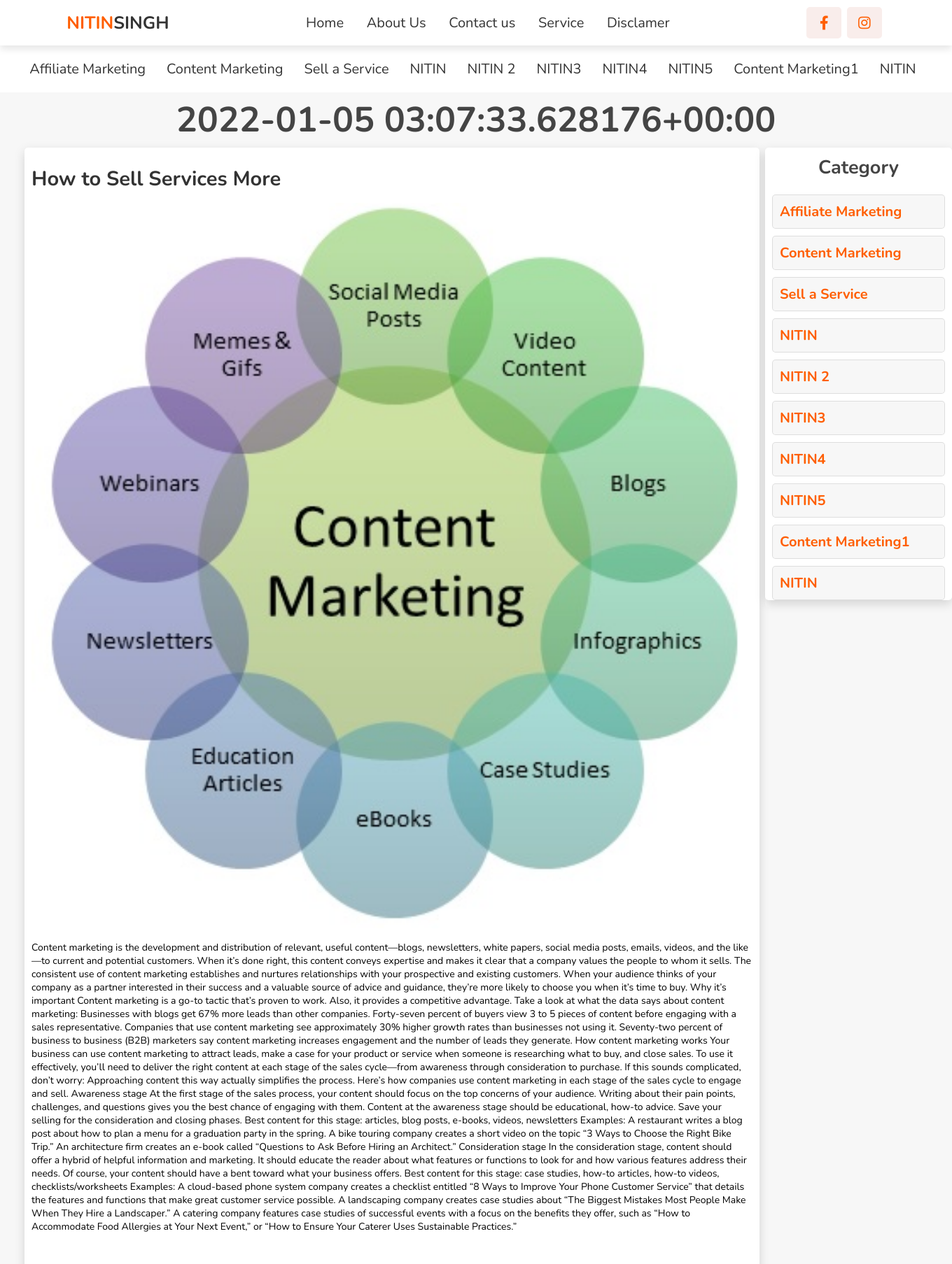
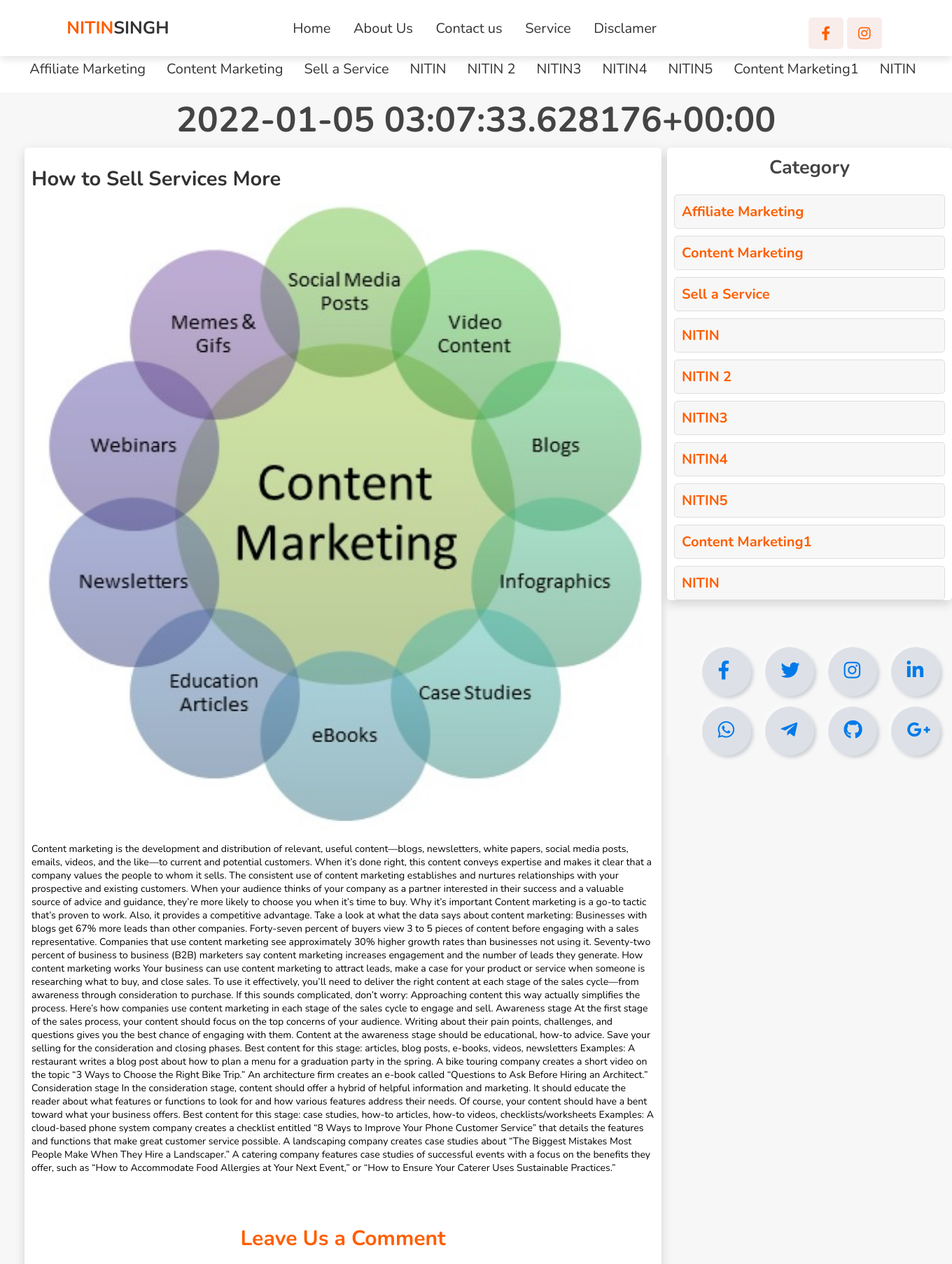
Before and after one commit to ns377792/myblog, a Django app: page /blog/content-marketing in a window 1360 px wide. Shown: the top 1807 px of the page at 70% size. Run offline with Django 4.2, Linux system fonts and the light colour scheme; data comes from the database, SQL or seed files in the repository; both versions use the stored data as it was after the commit.

Commit message:
fix some issue & added social media icon

```diff
--- a/Blogging/settings.py
+++ b/Blogging/settings.py
@@ -32,9 +32,6 @@
 # Application definition
 
 INSTALLED_APPS = [
-    # 'jazzmin',
-    'admin_interface',
-    'colorfield',
     'django.contrib.admin',
     'django.contrib.auth',
     'django.contrib.contenttypes',
--- a/blog/static/blog/style.css
+++ b/blog/static/blog/style.css
@@ -623,7 +623,7 @@
   background: #fff;
   border-radius: 5px;
   padding: 10px;
-  width: 1050px;
+  width: 910px;
   box-shadow: rgba(0, 0, 0, 0.15) 0px 5px 15px 0px;
 }
 
@@ -891,3 +891,55 @@
     color: #333;
     margin-bottom: 100px;
   }
+
+
+
+
+/* ================================================================================================================================================================================================================================================================================= */
+.icons{
+  display: flex;
+  margin-top: 15px;
+  margin-left: 40px;
+}
+li{
+  position: relative;
+  list-style: none;
+  height: 70px;
+  width: 70px;
+  margin: 0 10px;
+  border-radius: 50%;
+  background: #dde1e7;
+  cursor: pointer;
+  box-shadow: -3px -3px 7px #ffffff73,
+              3px 3px 5px rgba(94,104,121,0.288);
+}
+li a{
+  line-height: 70px;
+  margin-left: 22.5px;
+  font-size: 27px;
+  color: #b6bbc5;
+}
+li a span{
+  color: #007ae9;
+}
+.first li.shadow-1{
+  box-shadow: inset -3px -3px 7px #ffffff73,
+              inset 3px 3px 5px rgba(94,104,121,0.288);
+}
+.first li.shadow-1 a{
+  font-size: 25px;
+}
+.second li.shadow-2 a{
+  position: absolute;
+  top: 50%;
+  left: 50%;
+  transform: translate(-50%, -50%);
+  height: 55px;
+  width: 55px;
+  line-height: 55px;
+  border-radius: 50%;
+  background: #dde1e7;
+  font-size: 24px;
+  box-shadow: inset -3px -3px 7px #ffffff73,
+              inset 3px 3px 5px rgba(94,104,121,0.288);
+}
--- a/blog/templates/blog/blogpost.html
+++ b/blog/templates/blog/blogpost.html
@@ -50,7 +50,8 @@
             <div class="single-blog">
                 <!-- Blog Content Start -->
                 <div class="blog-content">
-              </h1><a href="/">{{blog.name}}</a><h1/>
+                    </h1><a href="/">{{blog.name}}</a>
+                    <h1 />
                     <p>{{blog.description}}</p>
 
                     <a class="read-more" href="/blog/{{blog.slug}}"> Read more →</a>
@@ -78,6 +79,22 @@
                 <h3 class="title"><a href="/blog/category/{{blog.name}}">{{blog.name}}</a></h3>
             </div>
             {% endfor %}
+        </div>
+
+        <br><br><br>
+        <div class="center video-lists">
+            <div class="icons first">
+               <li><a href="#"><span class="fab fa-facebook-f"></span></a></li>
+               <li><a href="#"><span class="fab fa-twitter"></span></a></li>
+               <li><a href="#"><span class="fab fa-instagram"></span></a></li>
+               <li><a href="#"><span class="fab fa-linkedin-in"></span></a></li>
+            </div>
+            <div class="icons second">
+               <li><a href="#"><span class="fab fa-whatsapp"></span></a></li>
+               <li><a href="#"><span class="fab fa-telegram-plane"></span></a></li>
+               <li><a href="#"><span class="fab fa-github"></span></a></li>
+               <li><a href="#"><span class="fab fa-google-plus-g"></span></a></li>
+            </div>
          </div>
 
     </div>
@@ -119,6 +136,7 @@
 
 
 
+
     </div>
 </section>
 
```
Also changed, not shown: blog/templates/blog/index.html (+20 -0 lines), db.sqlite3. Lines whose indentation alone changed are shown as unchanged.
